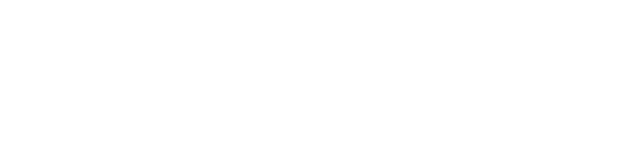
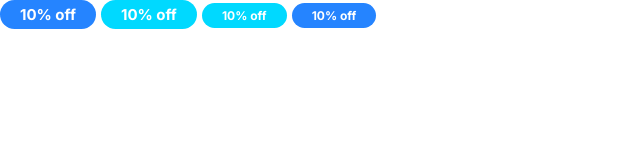
Before and after one commit to Erichuang007/html-execercise---eric, a plain HTML site: page index.html in a window 1280 px wide. Shown: the whole page, without its empty margins (0-640 px from the left). Drawn offline with Linux system fonts and the light colour scheme.

Commit message:
define the set of badges

```diff
--- a/css/style.css
+++ b/css/style.css
@@ -84,3 +84,39 @@ a {
     font-size: 1.5rem;
   }
 }
+
+/* Badges */
+.badge {
+  border-radius: 20px;
+  font-size: 2rem;
+  font-weight: 600;
+  font-weight: bold;
+  padding: 0.5rem 2rem;
+  white-space: nowrap;
+}
+
+.badge--primary {
+  background: var(--color-primary);
+  color: white;
+}
+
+.badge--secondary {
+  background: var(--color-secondary);
+  color: white;
+}
+
+.badge--small {
+  font-size: 1.6rem;
+}
+
+@media screen and (min-width: 1024px) {
+  .badge {
+    font-size: 1.5rem;
+  }
+  .badge--small {
+    font-size: 1.2rem;
+  }
+}
+
+
+/* L */
--- a/index.html
+++ b/index.html
@@ -8,10 +8,13 @@
     <link rel="stylesheet" href="css/style.css">
     <link rel="preconnect" href="https://fonts.googleapis.com">
     <link rel="preconnect" href="https://fonts.gstatic.com" crossorigin>
-    <link href="https://fonts.googleapis.com/css2?family=Inter:wght@400;700&display=swap" rel="stylesheet">
+    <link href="https://fonts.googleapis.com/css2?family=Inter:wght@400;600;700&display=swap" rel="stylesheet">
     <title>Document</title>
 </head>
 <body>
-
+    <span class="badge badge--primary">10% off</span>
+    <span class="badge badge--secondary">10% off</span>
+    <span class="badge badge--secondary badge--small">10% off</span>
+    <span class="badge badge--primary badge--small">10% off</span>
 </body>
 </html>
```
